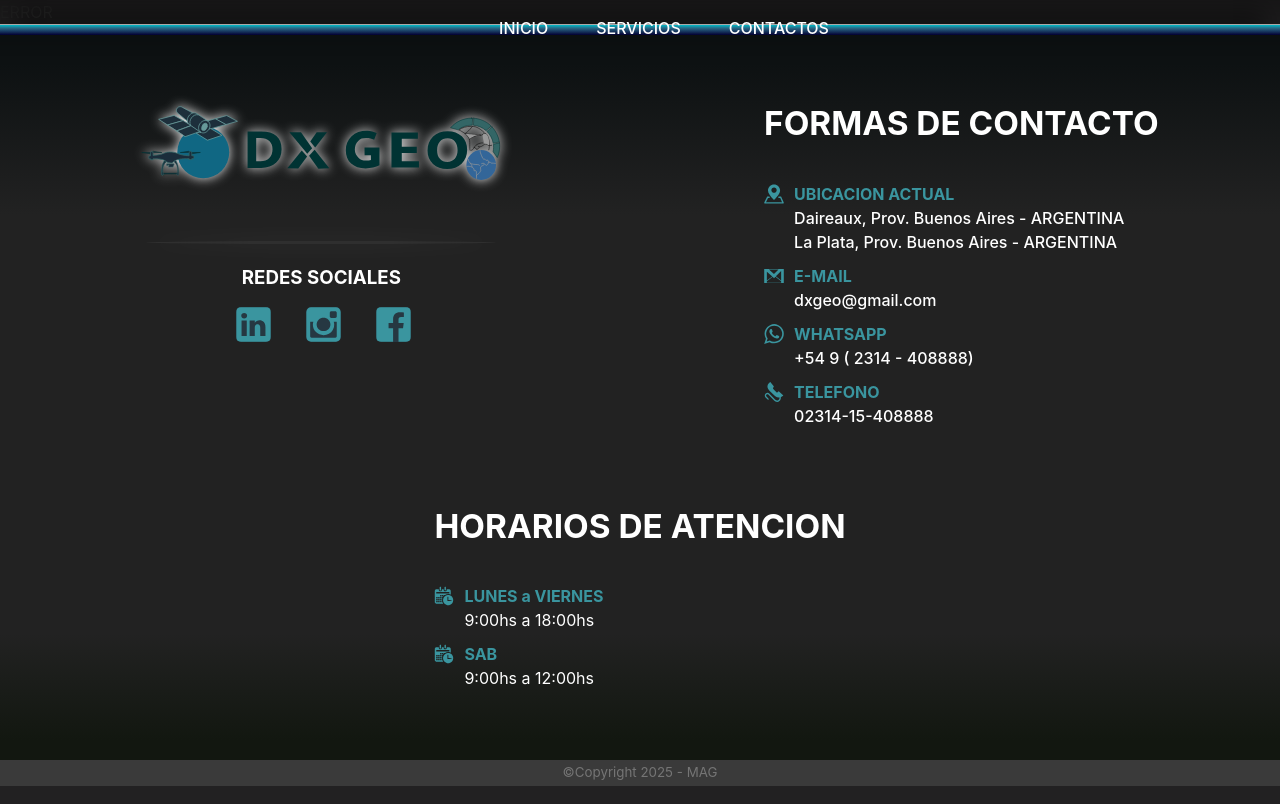
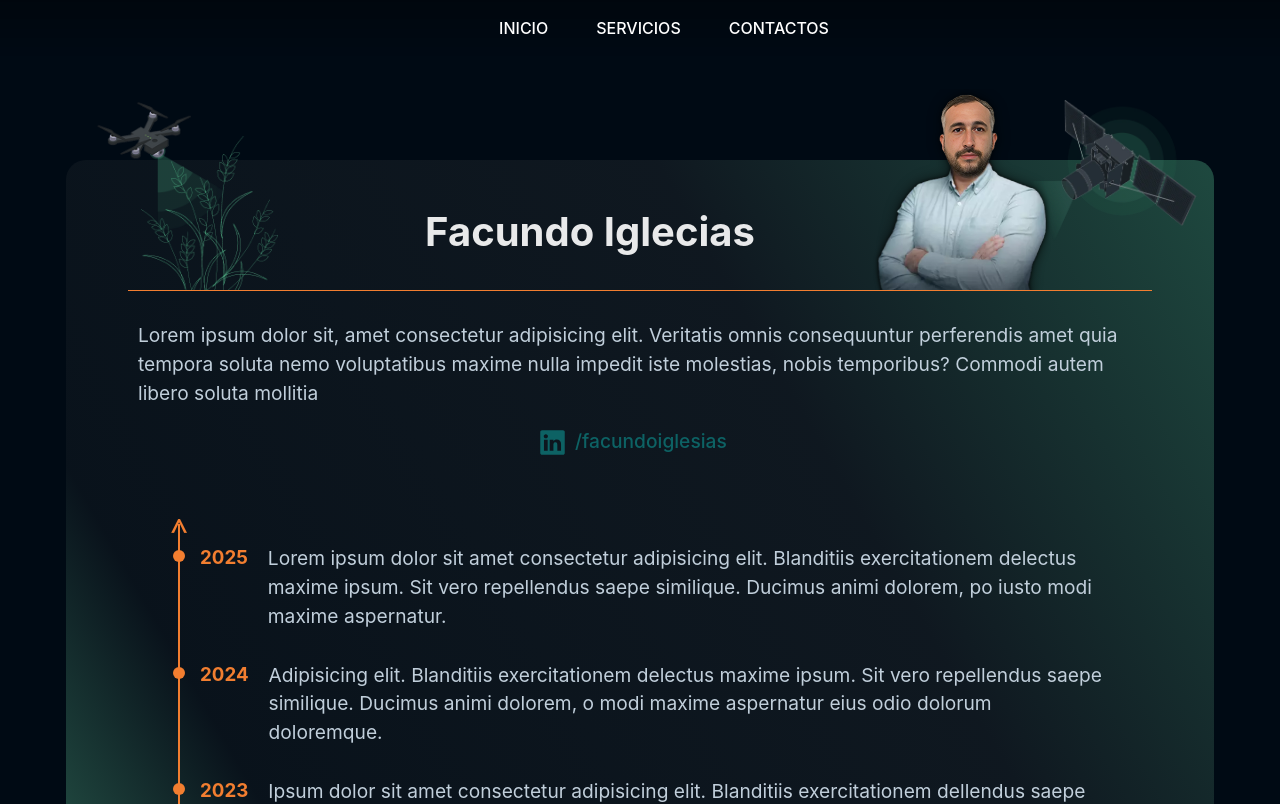
Before and after one commit to Mauricio-Garcia-A/Proyecto-DXGEO, a React (Vite) app: page /Proyecto-DXGEO/Perfil-profecional in a window 1280 px wide. Shown: the top 804 px of the page. Built offline with nearby package versions, Linux system fonts and the light colour scheme.

Commit message:
se agrega la pagina de PerfiInformation

```diff
--- a/src/App.jsx
+++ b/src/App.jsx
@@ -3,6 +3,7 @@ import Footer from "./components/Footer/Footer"
 import Navbar from "./components/Navbar/Navbar"
 import Home from "./pages/Home"
 import Services from "./pages/Services"
+import Perfil from "./pages/Perfil"
 
 
 function App() {
@@ -13,6 +14,7 @@ function App() {
       <Routes>
         <Route path="/Proyecto-DXGEO/" element={<Home />} />
         <Route path="/Proyecto-DXGEO/Servicios" element={<Services />} />
+        <Route path="/Proyecto-DXGEO/Perfil-profecional" element={<Perfil />} />
         <Route path="/Proyecto-DXGEO/*" element={<div>ERROR</div>} />
         <Route path="*" element={<div>ERROR</div>} />
 
--- /dev/null
+++ b/src/components/LineTime/LineTime.jsx
@@ -0,0 +1,33 @@
+import "./LineTime.scss"
+import data from '../../utils/info-perfil-profecional.json'
+
+export default function LineTime() {
+
+  const listaItems = data.itemsLinetime
+
+  // eslint-disable-next-line react/prop-types
+  const ItemLine = ({ year, description }) => {
+    return (
+      <div className="item">
+        <h3>{year}</h3>
+        <p>{description}</p>
+      </div>
+    )
+  }
+
+  return (
+    <div className="contaniner-line-time">
+      {
+        listaItems.map((item, index) => (
+          <div key={index}>
+            <ItemLine
+              year={item.title}
+              description={item.description}
+            />
+          </div>
+        ))
+      }
+
+    </div>
+  )
+}
--- /dev/null
+++ b/src/components/LineTime/LineTime.scss
@@ -0,0 +1,67 @@
+.contaniner-line-time {
+  border-left: #f27e30 2px solid;
+  padding-top: 20px;
+  //padding-bottom: 15px;
+  margin: 50px;
+  position: relative;
+
+
+
+  &:before {
+    content: "<";
+    position: absolute;
+    color: #f27e30;
+    font-size: 30px;
+    transform: rotate(90deg);
+    top: -20px;
+    left: -9px;
+  }
+  &:after {
+    content: "_";
+    position: absolute;
+    color: #f27e30;
+    font-size: 30px;
+    bottom: -8px;
+    left: -7px;
+
+  }
+
+  .item {
+    position: relative;
+    display: flex;
+    flex-direction: row;
+    justify-content: start;
+    align-items: start;
+
+    @media (max-width: 800px) {
+      flex-direction: column;
+    }
+
+    h3 {
+      color: #f27e30;
+      margin-left: 20px;
+    }
+
+    p {
+      padding: 0 !important;
+      margin: 0 !important;
+      margin-left: 20px !important;
+      margin-bottom: 30px !important;
+    }
+    &:before {
+      content: "";
+      position: absolute;
+      left: -7px;
+      top: 6px;
+      width: 12px;
+      height: 12px;
+      background-color: #f27e30;
+      border-radius: 50%;
+    }
+  }
+
+  @media (max-width: 600px) {
+    margin-left: 20px;
+    margin-right: 20px;
+  }
+}
--- /dev/null
+++ b/src/components/sections/PerfilInformation/PerfilInformation.jsx
@@ -0,0 +1,48 @@
+import LineTime from '../../LineTime/LineTime'
+import './PerfilInformation.scss'
+import data from '../../../utils/info-perfil-profecional.json'
+import { IconLinkedin } from '../../icons/IconsFooter'
+
+
+export default function PerfilInformation() {
+
+  const nameTitle = data.name
+  const Introduction = data.introdution
+  const listaItems = data.itemsLinetime
+
+  return (
+    <div className='container-perfil-infomation'>
+      <section className='section-standar section-perfil-information'>
+        <article className='article-perfil-information'>
+
+
+          <header>
+            <h1>{nameTitle}</h1>
+            <img src="./bg-perfil-3.png" alt="" className='img-perfil-1' />
+            <img src="./bg-perfil-2.webp" alt="" className='img-perfil-2' />
+            <img src="./foto-perfil-3.png" alt="" className='img-perfil-3' />
+          </header>
+          <div>
+            <p>
+              {Introduction[0]}
+            </p>
+          </div>
+          <div className='sector-linkedin'>
+            <a href="https://www.linkedin.com/in/facundoiglesias/">
+            <div>
+              <IconLinkedin />
+            </div>
+
+               <p>/facundoiglesias</p>
+            </a>
+
+          </div>
+          <LineTime />
+          <p>
+            {Introduction[0]}
+          </p>
+        </article>
+      </section>
+    </div>
+  )
+}
--- /dev/null
+++ b/src/components/sections/PerfilInformation/PerfilInformation.scss
@@ -0,0 +1,208 @@
+.container-perfil-infomation {
+  display: flex;
+  flex-direction: column;
+  justify-content: center;
+  align-items: center;
+  padding-top: 100px;
+  padding-left: 20px;
+  padding-right: 20px;
+  background: #000a14;
+
+  .section-standar {
+    width: 100%;
+    max-width: 1500px;
+    //min-height: 500px;
+    position: relative;
+
+    display: flex;
+    flex-direction: column;
+    justify-content: start;
+    align-items: center;
+
+    padding-left: 20px;
+    padding-right: 20px;
+
+    h1 {
+      text-align: center;
+      margin-bottom: 40px;
+      font-size: 27pt;
+      color: white;
+
+    }
+
+    h2 {
+      font-size: 2rem;
+      text-align: center;
+      color: white;
+
+
+
+    }
+
+    p {
+      font-size: 1.2rem;
+      margin: 10px;
+      color: #c1cfdb;
+    }
+
+    article {
+      z-index: 3;
+
+      width: 90%;
+      color: aliceblue;
+      padding-left: 5%;
+      padding-right: 5%;
+      max-width: 1024px;
+
+    }
+
+  }
+
+  .article-perfil-information {
+
+    background: rgb(87, 190, 143);
+    background: linear-gradient(60deg, rgba(87, 190, 144, 0.759) 0%, rgba(87, 190, 144, 0.54) 10%, rgba(24, 32, 39, 0.381) 29%, rgba(24, 32, 39, 0.627) 70%, rgba(87, 190, 144, 0.348) 100%);
+
+    min-height: 70vh;
+    border-radius: 20px;
+
+
+    margin-top: 60px;
+    margin-bottom: 100px;
+    padding-bottom: 70px;
+
+    position: relative;
+
+    header {
+      position: relative;
+      border-bottom: #f27e30 1px solid;
+      width: 100%;
+      height: 130px;
+      margin-bottom: 30px;
+
+      h1 {
+        color: rgba(255, 255, 255, 0.904);
+        z-index: 2;
+        position: relative;
+        font-size: 30pt;
+        padding-right: 100px;
+        padding-top: 50px;
+
+      }
+
+
+      .img-perfil-1 {
+        position: absolute;
+        bottom: 0;
+        left: -50PX;
+        width: 200px;
+
+      }
+
+      .img-perfil-2 {
+        position: absolute;
+        right: -50PX;
+        top: -60PX;
+        width: 200px;
+
+
+      }
+
+      .img-perfil-3 {
+        position: absolute;
+        bottom: 0;
+        right: 100px;
+        width: 180px;
+        transform: scaleX(1);
+
+      }
+
+
+
+
+      @media (max-width: 900px) {
+        h1 {
+          width: 200px;
+          padding-left: 25%;
+          padding-top: 20px;
+        }
+      }
+
+      @media (max-width: 730px) {
+        h1 {
+          width: 200px;
+          padding-left: 15%;
+        }
+      }
+
+      @media (max-width: 650px) {
+        h1 {
+          padding-left: 30%;
+          text-align: start;
+        }
+
+        .img-perfil-3 {
+          width: 130px;
+          right: 14px;
+        }
+
+        .img-perfil-2 {
+          width: 120px;
+          right: -35px;
+          top: -30px;
+        }
+
+        .img-perfil-1 {
+          width: 180px;
+
+        }
+      }
+
+      @media (max-width: 500px) {
+        h1 {
+          padding-left: 10%;
+          text-align: start;
+        }
+      }
+
+    }
+
+    .sector-linkedin {
+      display: flex;
+      flex-direction: row;
+      justify-content: center;
+
+
+      a {
+        display: flex;
+        flex-flow: row nowrap;
+        justify-content: start;
+        align-items: center;
+        width: 200px;
+
+        p {
+          color: rgb(13, 98, 100);
+          padding-bottom: 8px;
+
+        }
+
+        svg {
+          width: 25px;
+          fill: rgb(13, 98, 100);
+        }
+
+
+      }
+
+      &:hover {
+        a {
+          svg {fill: #65d5e2be;}
+          p {color: #65d5e2be;}
+        }
+
+      }
+
+    }
+
+  }
+}
--- a/src/components/sections/SectionInfo/SectionInfo.jsx
+++ b/src/components/sections/SectionInfo/SectionInfo.jsx
@@ -1,6 +1,7 @@
 import './SectionInfo.scss'
 import data from '../../../utils/info-presentacion.json'
 import CardFlip from '../../CardFlip/CardFlip'
+import { NavLink } from 'react-router'
 
 export default function SectionInfo() {
 
@@ -115,7 +116,7 @@ export default function SectionInfo() {
                   <p key={index} dangerouslySetInnerHTML={{ __html: paragraph }} />
                 ))
               }
-              <button className='hero-button-perfil'>Ver perfil</button>
+              <NavLink to="/Proyecto-DXGEO/Perfil-profecional" className='hero-button-perfil' onClick={() => window.scrollTo(0, 0)}>Ver perfil</NavLink>
             </div>
           </div>
         </article>
--- a/src/components/sections/SectionInfo/SectionInfo.scss
+++ b/src/components/sections/SectionInfo/SectionInfo.scss
@@ -14,8 +14,9 @@
   .section-standar {
     width: 100%;
     max-width: 1500px;
-    //min-height: 500px;
+    min-height: 500px;
     position: relative;
+    //background: red;
 
     display: flex;
     flex-direction: column;
@@ -384,11 +385,14 @@
       bottom: 0;
       left: -100PX;
       height: 350px;
+      @view-transition-name: img1;
     }
     .img-perfil-2 {
       position: absolute;
       right: -50PX;
       top: -100PX;
+      @view-transition-name: img2;
+
 
     }
     .img-perfil-3 {
@@ -397,6 +401,8 @@
       left: 50px;
       height: 300px;
       transform: scaleX(-1);
+      @view-transition-name: img3;
+
 
     }
   }
@@ -441,6 +447,7 @@
   text-align: center;
   color: rgba(255, 255, 255, 0.167);
   background: #f36f181f;
+  margin-top: 10px;
 
 
 
@@ -452,3 +459,7 @@
     box-shadow: 0 0px 15px rgba(241, 64, 0, 0.249);
   }
 }
+
+@view-transition {
+  navigation: auto;
+}
--- /dev/null
+++ b/src/pages/Perfil.jsx
@@ -0,0 +1,12 @@
+import PerfilInformation from "../components/sections/PerfilInformation/PerfilInformation"
+import useSEO from "../hooks/useSEO"
+
+export default function Perfil() {
+  useSEO({ title: 'HOME' })
+
+  return (
+    <div style={{ width:'100%'}}>
+       <PerfilInformation />
+    </div>
+  )
+}
--- /dev/null
+++ b/src/utils/info-perfil-profecional.json
@@ -0,0 +1,33 @@
+{
+  "name": "Facundo Iglecias",
+  "introdution":[
+    "Lorem ipsum dolor sit, amet consectetur adipisicing elit. Veritatis omnis consequuntur perferendis amet quia tempora soluta nemo voluptatibus maxime nulla impedit iste molestias, nobis temporibus? Commodi autem libero soluta mollitia"
+  ],
+  "itemsLinetime": [
+    {
+      "title":"2025",
+      "description": "Lorem ipsum dolor sit amet consectetur adipisicing elit. Blanditiis exercitationem delectus maxime ipsum. Sit vero repellendus saepe similique. Ducimus animi dolorem, po iusto modi maxime aspernatur."
+    },
+    {
+      "title":"2024",
+      "description": "Adipisicing elit. Blanditiis exercitationem delectus maxime ipsum. Sit vero repellendus saepe similique. Ducimus animi dolorem, o modi maxime aspernatur eius odio dolorum doloremque."
+    },
+    {
+      "title":"2023",
+      "description": "Ipsum dolor sit amet consectetur adipisicing elit. Blanditiis exercitationem dellendus saepe similique. Ducimus animi dolorem, porrdi maxime aspernatur eius odiwe."
+    },
+    {
+      "title":"2022",
+      "description": "Lorem ipsum dolor sit amet consectetur adipisicing elit. Blanditiis exercitationem delectus maxime ipsum. Sit vero repellendus saepe similique. Ducimus animi dolorem, po iusto modi maxime aspernatur."
+    },
+    {
+      "title":"2021",
+      "description": "Adipisicing elit. Blanditiis exercitationem delectus maxime ipsum. Sit vero repellendus saepe similique. Ducimus animi dolorem, o modi maxime aspernatur eius odio dolorum doloremque."
+    },
+    {
+      "title":"2020",
+      "description": "Ipsum dolor sit amet consectetur adipisicing elit. Blanditiis exercitationem dellendus saepe similique. Ducimus animi dolorem, porrdi maxime aspernatur eius odiwe."
+    }
+  ]
+
+}
```
